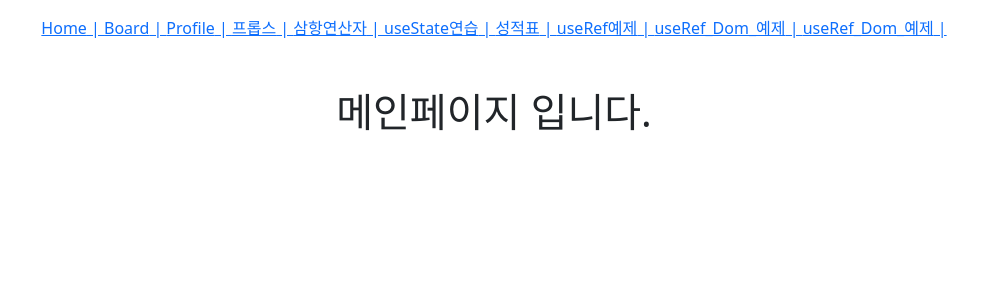
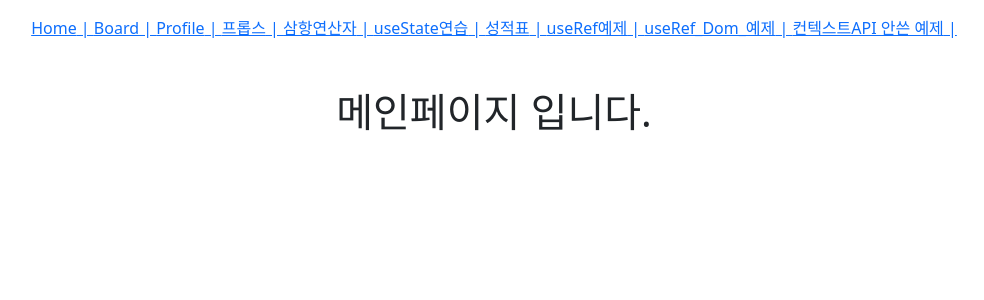
Before and after one commit to n3316202/react-hjs-example, a React (Vite) app: page / in a window 1280 px wide. Shown: the top 300 px of the page, without its empty margins (146-1130 px from the left). Built offline with nearby package versions, Linux system fonts and the light colour scheme.

Commit message:
컨텍스트 api 안쓴 예제

```diff
--- a/src/route/Routes.jsx
+++ b/src/route/Routes.jsx
@@ -61,7 +61,7 @@ const routes = [
     {
         path: '/contextapi',
         element: <ContextApiExPage />,
-        title: 'useRef_Dom_예제',
+        title: '컨텍스트API 안쓴 예제',
     },
 ]
 
```
